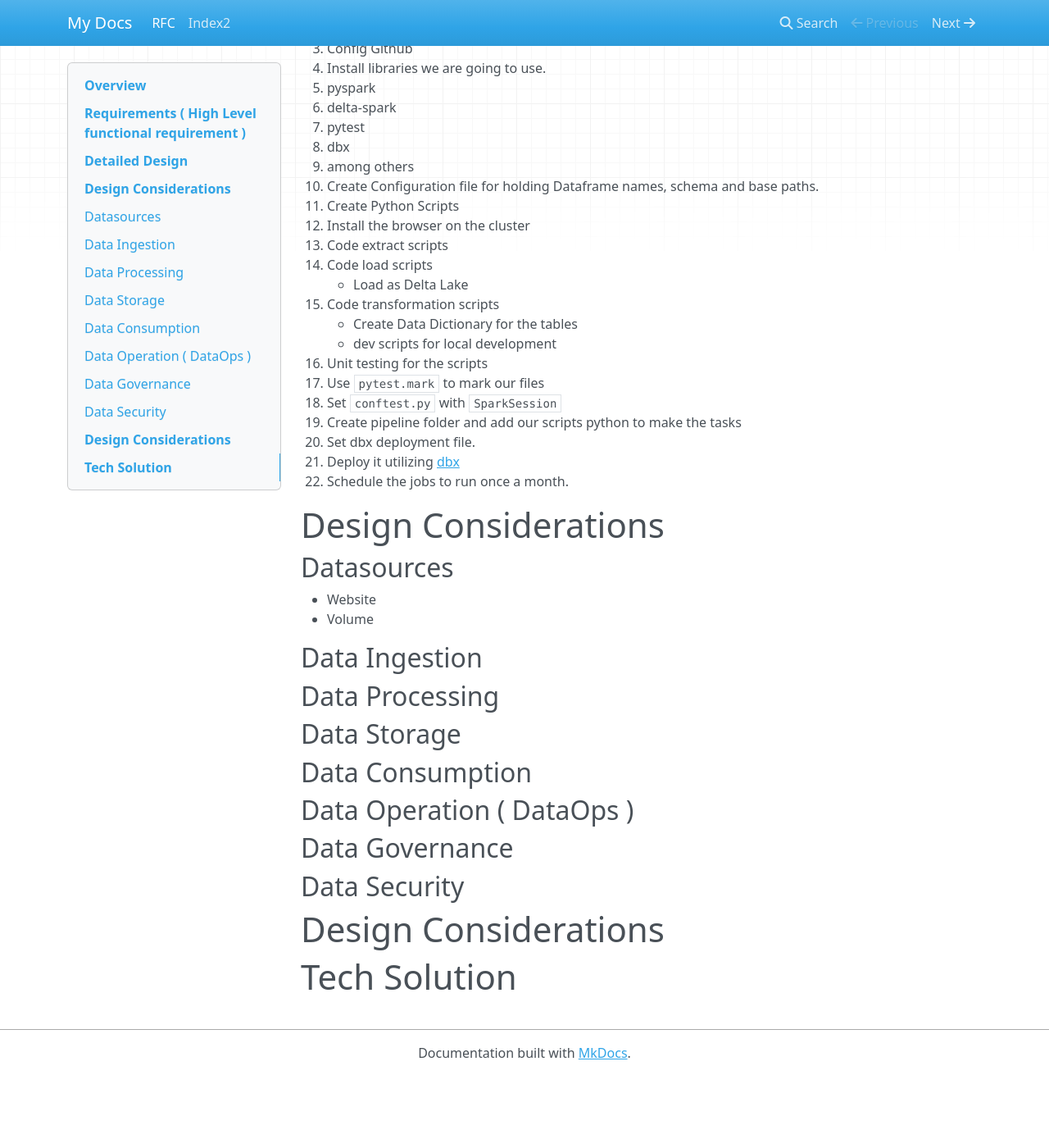
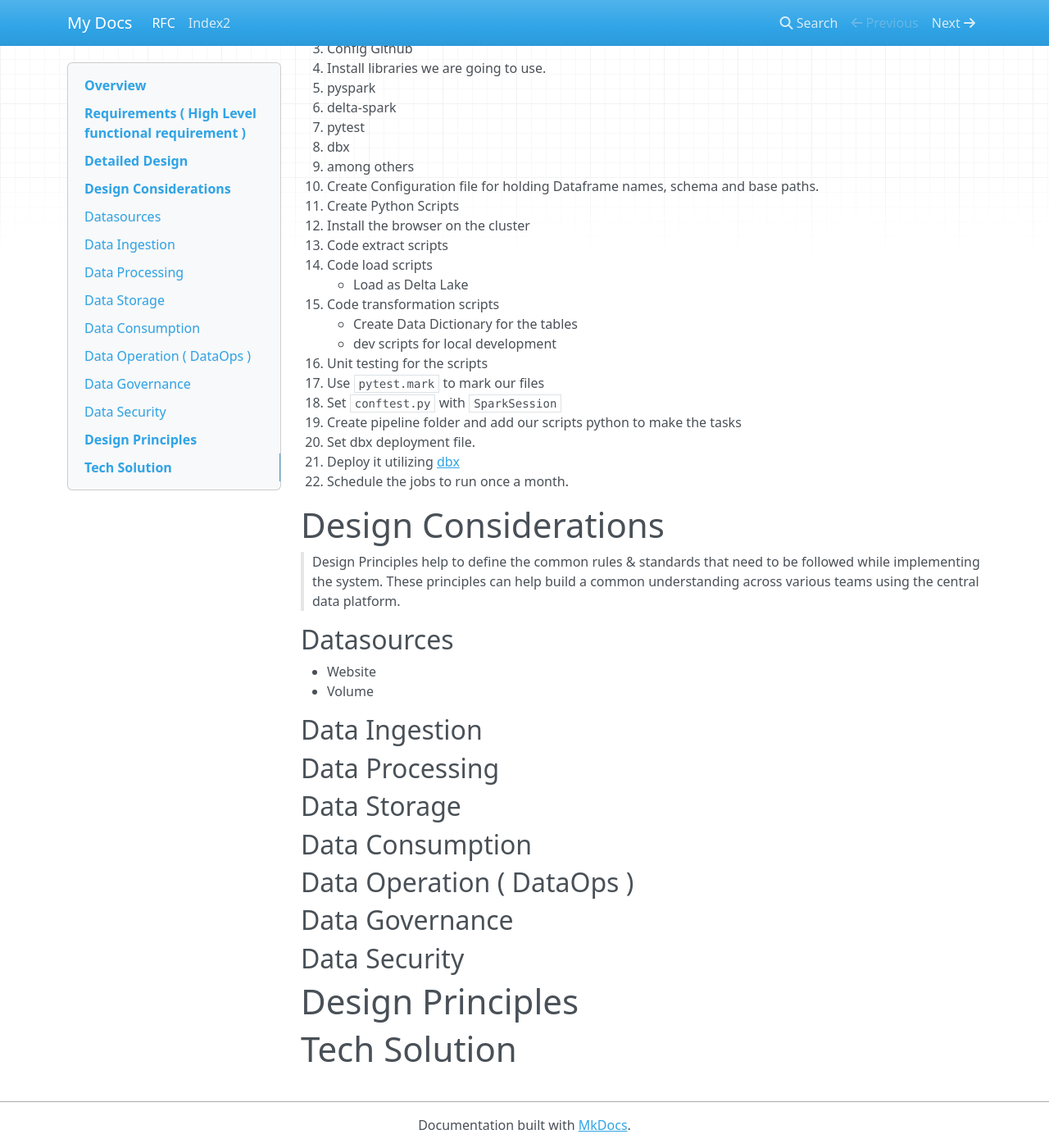
Before and after one commit to doug-pires/de-fipe, an MkDocs documentation site: the page built from docs/RFC.md, in a window 1280 px wide and 1400 px high, scrolled down 649 px. Shown: the whole window at 82% size. Built offline with MkDocs 1.6.1, drawn with Linux system fonts in a browser that asks for light colours; nearby versions of some CDN libraries; before the commit the page ends 1961 px from its top, so only the background shows below that.

Commit message:
feat: Add Design Principles title

```diff
--- a/docs/RFC.md
+++ b/docs/RFC.md
@@ -42,6 +42,7 @@ We are going to scrape data from the website [FIPE](https://veiculos.fipe.org.br
 4. Schedule the jobs to run once a month.
 
 # Design Considerations
+> Design Principles help to define the common rules & standards that need to be followed while implementing the system. These principles can help build a common understanding across various teams using the central data platform.
 ## Datasources
 - Website
 - Volume
@@ -53,5 +54,5 @@ We are going to scrape data from the website [FIPE](https://veiculos.fipe.org.br
 ## Data Governance
 ## Data Security
 
-# Design Considerations
+# Design Principles
 # Tech Solution
```
